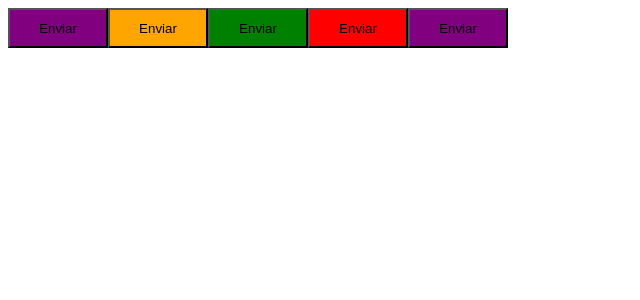
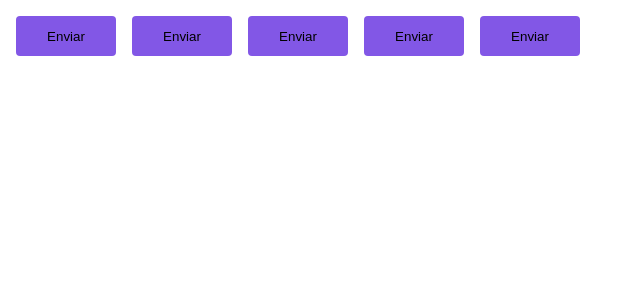
Before and after one commit to mthszr/pomodor-timer, a React (Vite) app: page / in a window 1280 px wide. Shown: the top 300 px of the page, without its empty margins (0-640 px from the left). Built offline with nearby package versions, Linux system fonts and the light colour scheme.

Commit message:
add ThemeProvider and default theme; update Button styles for theming

```diff
--- a/src/App.tsx
+++ b/src/App.tsx
@@ -1,13 +1,15 @@
+import { ThemeProvider } from 'styled-components'
 import { Button } from './Button'
+import { defaultTheme } from './styles/themes/default'
 
 export function App() {
   return (
-    <>
+    <ThemeProvider theme={defaultTheme}>
       <Button variant="primary" />
       <Button variant="secondary" />
       <Button variant="success" />
       <Button variant="danger" />
       <Button />
-    </>
+    </ThemeProvider>
   )
 }
--- a/src/Button.styles.ts
+++ b/src/Button.styles.ts
@@ -1,4 +1,4 @@
-import styled from 'styled-components'
+import styled, { css } from 'styled-components'
 
 export type ButtonVariant = 'primary' | 'secondary' | 'danger' | 'success'
 
@@ -16,8 +16,10 @@
 export const ButtonContainer = styled.button<ButtonContainerProps>`
   width: 100px;
   height: 40px;
+  border-radius: 4px;
+  border: 0;
+  margin: 8px;
 
-  ${props => {
-    return `background-color: ${buttonVariant[props.variant]};`
-  }}
+  background-color: ${props => props.theme.primary};
+  color: ${props => props.theme.white};
 `
--- /dev/null
+++ b/src/styles/themes/default.ts
@@ -0,0 +1,4 @@
+export const defaultTheme = {
+  primary: '#8257e6',
+  secondary: 'orange',
+}
```
